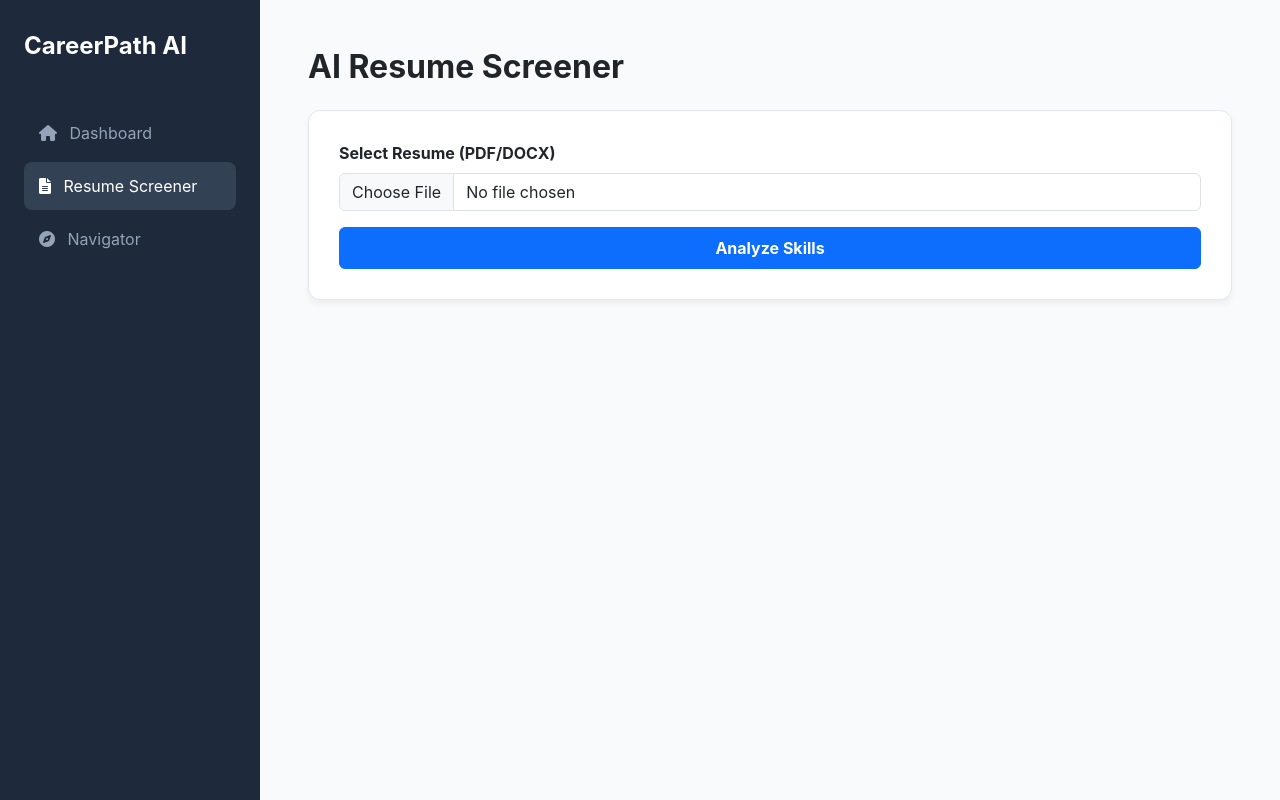
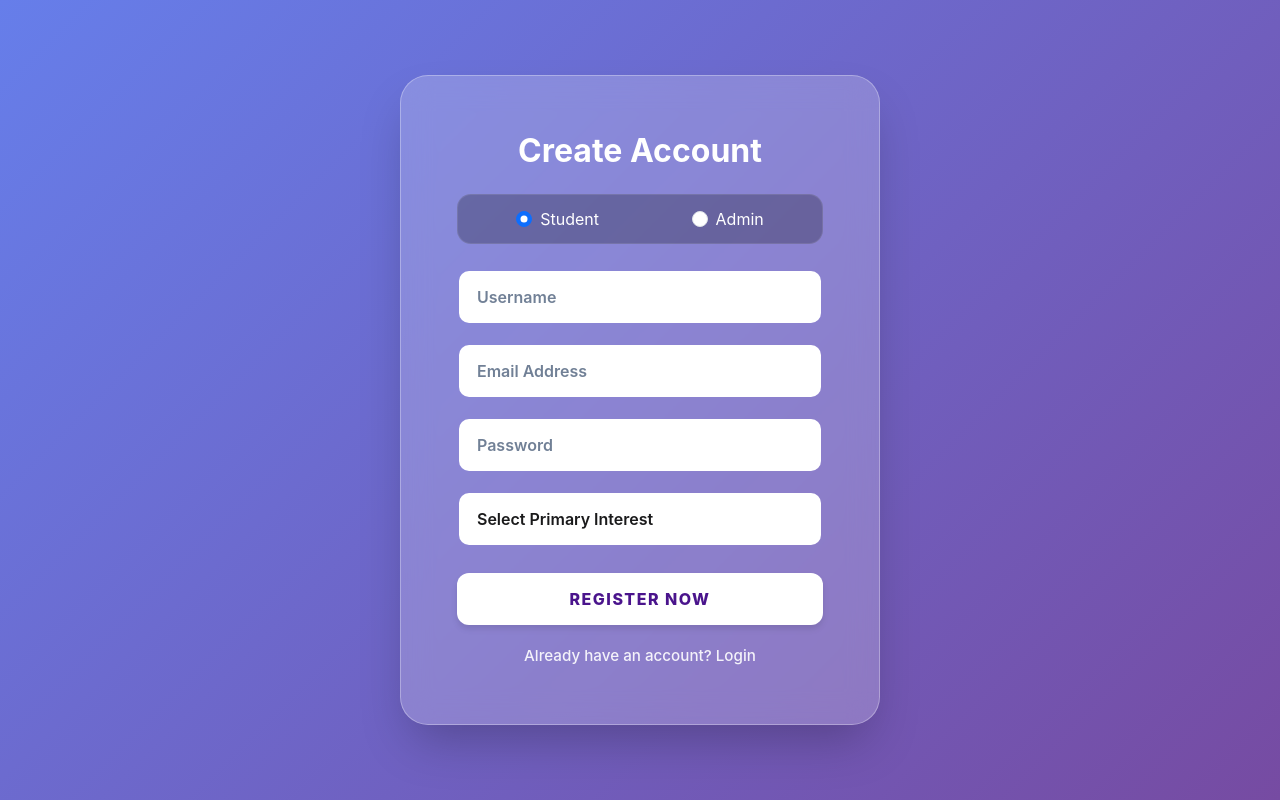
Before and after one commit to VemulaNagendraJagadeeshAnand/career_ai_project, a Flask app: page /resume_screening in a window 1280 px wide. Run offline with Flask 3, Linux system fonts and the light colour scheme; the visitor is signed in with stand-in values (Sample User, id 1); some libraries are stand-ins or nearby versions.

Commit message:
Initial commit: AI Career Intelligence System

```diff
--- a/app.py
+++ b/app.py
@@ -5,6 +5,7 @@ import certifi
 from datetime import datetime
 from flask import Flask, render_template, request, redirect, session, url_for
 from pymongo import MongoClient
+from werkzeug.security import generate_password_hash, check_password_hash
 
 # NLP & Extraction Libraries
 from sklearn.feature_extraction.text import TfidfVectorizer
@@ -12,7 +13,7 @@ from sklearn.metrics.pairwise import cosine_similarity
 from pdfminer.high_level import extract_text
 
 app = Flask(__name__)
-app.secret_key = "career_ai_jntuk_2026_project"
+app.secret_key = "career_ai_jntuk_2026_full_v7"
 
 # ---------------- DATABASE CONFIGURATION ----------------
 uri = "mongodb+srv://226m1a05a4_db_user:JagadeeshAnand@career.cjjjztp.mongodb.net/?retryWrites=true&w=majority&appName=career"
@@ -27,7 +28,7 @@ try:
 except Exception as e:
     print(f"❌ Database Connection Error: {e}")
 
-# ---------------- KNOWLEDGE BASE ----------------
+# ---------------- KNOWLEDGE BASE & ROADMAPS ----------------
 CAREERS = {
     "Data Scientist": ["python", "machine learning", "statistics", "sql", "pandas", "data visualization"],
     "Web Developer": ["html", "css", "javascript", "react", "node", "express", "mongodb"],
@@ -36,6 +37,16 @@ CAREERS = {
     "Cybersecurity Analyst": ["networking", "firewalls", "penetration testing", "wireshark", "linux"],
     "Cloud Engineer": ["aws", "azure", "docker", "kubernetes", "terraform", "cloud computing"],
     "Java Developer": ["java", "spring boot", "hibernate", "maven", "microservices", "mysql"]
+}
+
+ROADMAPS = {
+    "python": "https://www.youtube.com/results?search_query=python+tutorial",
+    "machine learning": "https://www.coursera.org/learn/machine-learning",
+    "sql": "https://www.khanacademy.org/computing/computer-programming/sql",
+    "react": "https://react.dev/learn",
+    "aws": "https://aws.amazon.com/training/digital/",
+    "docker": "https://www.docker.com/101-tutorial/",
+    "java": "https://dev.java/learn/"
 }
 
 # ---------------- CORE AI LOGIC ----------------
@@ -54,23 +65,28 @@ def extract_text_from_file(file):
     except: return ""
     return ""
 
-def get_ai_scores(text, careers_db):
+def get_ai_scores(text, target_profiles):
+    """Refined NLP Engine using TF-IDF and N-Grams"""
     text = text.lower()
-    career_names = list(careers_db.keys())
-    career_profiles = [" ".join(v) for v in careers_db.values()]
-    corpus = [text] + career_profiles
-    vec = TfidfVectorizer(stop_words='english')
+    names = list(target_profiles.keys())
+    profiles = [" ".join(v) if isinstance(v, list) else v for v in target_profiles.values()]
+
+    corpus = [text] + profiles
+    vec = TfidfVectorizer(stop_words='english', ngram_range=(1, 2))
     matrix = vec.fit_transform(corpus)
     similarity = cosine_similarity(matrix[0:1], matrix[1:])[0]
 
     results = {}
-    for i, career in enumerate(career_names):
-        matched = [word for word in careers_db[career] if word in text]
-        missing = [word for word in careers_db[career] if word not in text]
-        results[career] = {
+    for i, name in enumerate(names):
+        skills_list = target_profiles[name]
+        matched = [w for w in skills_list if w.lower() in text]
+        missing = [w for w in skills_list if w.lower() not in text]
+
+        results[name] = {
             "score": round(float(similarity[i]) * 100, 2),
             "matches": matched,
-            "missing": missing
+            "missing": missing,
+            "roadmap": {m: ROADMAPS.get(m.lower(), "#") for m in missing}
         }
     return dict(sorted(results.items(), key=lambda x: x[1]['score'], reverse=True))
 
@@ -80,86 +96,109 @@ def get_ai_scores(text, careers_db):
 def welcome():
     return render_template("welcome.html")
 
+@app.route("/register", methods=["GET", "POST"])
+def register():
+    if request.method == "POST":
+        u = request.form.get("username")
+        p = request.form.get("password")
+        hashed_pw = generate_password_hash(p)
+
+        if not students_col.find_one({"username": u}):
+            students_col.insert_one({
+                "username": u, "email": request.form.get("email"),
+                "password": hashed_pw, "role": request.form.get("role", "student"), "history": []
+            })
+            return redirect(url_for("login"))
+    return render_template("register.html")
+
 @app.route("/login", methods=["GET", "POST"])
 def login():
     if request.method == "POST":
         role_selected = request.form.get("role")
         u = request.form.get("username")
         p = request.form.get("password")
-        user = students_col.find_one({"username": u, "password": p, "role": role_selected})
+        user = students_col.find_one({"username": u, "role": role_selected})
 
-        if user:
+        if user and check_password_hash(user['password'], p):
+            session[role_selected] = u
             if role_selected == "admin":
-                session["admin"] = u
                 return redirect(url_for("admin"))
             else:
-                session["user"] = u
                 return redirect(url_for("student_dashboard"))
         else:
             return render_template("login.html", error="Invalid Credentials or Role Selection")
     return render_template("login.html")
 
-@app.route("/register", methods=["GET", "POST"])
-def register():
-    if request.method == "POST":
-        u = request.form.get("username")
-        e = request.form.get("email")
-        p = request.form.get("password")
-        i = request.form.get("interest", "Student")
-        role = request.form.get("role", "student")
-
-        if not students_col.find_one({"username": u}):
-            students_col.insert_one({
-                "username": u, "email": e, "password": p,
-                "interest": i, "role": role, "history": []
-            })
-            return redirect(url_for("login"))
-    return render_template("register.html")
-
 @app.route("/dashboard")
 def student_dashboard():
-    if "user" not in session: return redirect(url_for("login"))
-    user_data = students_col.find_one({"username": session["user"]})
-    return render_template("student_dashboard.html", user=user_data, history=user_data.get("history", []))
+    if "student" not in session:
+        return redirect(url_for("login"))
+
+    user_data = students_col.find_one({"username": session["student"]})
+    history = user_data.get("history", [])
+
+    recommendation = None
+    level = "Novice"
+    if history:
+        latest = history[-1]
+        score = latest.get("ats", 0)
+
+        if score > 80: level = "Platinum (Job-Ready)"
+        elif score > 60: level = "Gold"
+        elif score > 30: level = "Silver"
+
+        missing = latest.get("missing", [])
+        if missing:
+            recommendation = {"skill": missing[0], "link": ROADMAPS.get(missing[0].lower(), "#")}
+
+    return render_template("student_dashboard.html", user=user_data, history=history, recommendation=recommendation, level=level)
 
 @app.route("/resume_screening", methods=["GET", "POST"])
 def resume_screening():
-    if "user" not in session and "admin" not in session:
-        return redirect(url_for("login"))
+    if "student" not in session: return redirect(url_for("login"))
     result = None
     if request.method == "POST":
         file = request.files.get("resume")
-        if file and file.filename != "":
-            text = extract_text_from_file(file)
-            if text:
-                scores_data = get_ai_scores(text, CAREERS)
-                career_match, data = list(scores_data.items())[0]
-                ats_score = min(100, (data['score'] * 0.80) + 20)
+        text = extract_text_from_file(file)
+        if text:
+            scores_data = get_ai_scores(text, CAREERS)
+            career_match, data = list(scores_data.items())[0]
 
-                result = {
-                    "career": career_match,
-                    "ats_score": round(ats_score, 2),
-                    "matches": data['matches'],
-                    "missing": data['missing']
-                }
+            result = {
+                "career": career_match, "ats_score": data['score'],
+                "matches": data['matches'], "missing": data['missing'],
+                "roadmap": data['roadmap']
+            }
 
-                if "user" in session:
-                    students_col.update_one(
-                        {"username": session["user"]},
-                        {"$push": {"history": {"career": career_match, "ats": round(ats_score, 2), "timestamp": datetime.now().strftime("%Y-%m-%d")}} }
-                    )
+            students_col.update_one({"username": session["student"]}, {"$push": {"history": {
+                "career": career_match, "ats": data['score'], "missing": data['missing'],
+                "timestamp": datetime.now().strftime("%Y-%m-%d")
+            }}})
     return render_template("resume_screening.html", result=result)
 
 @app.route("/career_guidance", methods=["GET", "POST"])
 def career_guidance():
-    if "user" not in session and "admin" not in session:
-        return redirect(url_for("login"))
+    if "student" not in session: return redirect(url_for("login"))
     result = None
     if request.method == "POST":
         skills = request.form.get("skills", "")
         if skills:
             result = get_ai_scores(skills, CAREERS)
     return render_template("career_guidance.html", result=result)
+
+@app.route("/custom_match", methods=["GET", "POST"])
+def custom_match():
+    if "student" not in session: return redirect(url_for("login"))
+    result = None
+    if request.method == "POST":
+        jd_text = request.form.get("jd_text")
+        file = request.files.get("resume")
+        resume_text = extract_text_from_file(file)
+        if resume_text and jd_text:
+            custom_profile = {"Custom Target": jd_text}
+            scores = get_ai_scores(resume_text, custom_profile)
+            result = list(scores.values())[0]
+    return render_template("custom_match.html", result=result)
 
 @app.route("/admin_bulk_screen", methods=["GET", "POST"])
 def admin_bulk_screen():
@@ -168,17 +207,11 @@ def admin_bulk_screen():
     if request.method == "POST":
         files = request.files.getlist("resumes")
         for file in files:
-            if file and file.filename != "":
-                text = extract_text_from_file(file)
-                if text:
-                    scores_data = get_ai_scores(text, CAREERS)
-                    career_match, data = list(scores_data.items())[0]
-                    ats_score = min(100, (data['score'] * 0.80) + 20)
-                    results.append({
-                        "filename": file.filename,
-                        "career": career_match,
-                        "ats_score": round(ats_score, 2)
-                    })
+            text = extract_text_from_file(file)
+            if text:
+                scores_data = get_ai_scores(text, CAREERS)
+                career_match, data = list(scores_data.items())[0]
+                results.append({"filename": file.filename, "career": career_match, "ats_score": data['score']})
         results = sorted(results, key=lambda x: x['ats_score'], reverse=True)
     return render_template("admin_bulk.html", results=results)
 
@@ -186,17 +219,15 @@ def admin_bulk_screen():
 def admin():
     if "admin" not in session: return redirect(url_for("login"))
     all_users = list(students_col.find())
-
-    # CALCULATE DISTRIBUTION
     career_dist = {c: 0 for c in CAREERS.keys()}
     total_screenings = 0
+
     for u in all_users:
         hist = u.get('history', [])
         total_screenings += len(hist)
         for e in hist:
-            career_name = e.get('career')
-            if career_name in career_dist:
-                career_dist[career_name] += 1
+            c = e.get('career')
+            if c in career_dist: career_dist[c] += 1
 
     top_career = max(career_dist, key=career_dist.get) if total_screenings > 0 else "No Data"
 
@@ -207,11 +238,6 @@ def admin():
         career_values=list(career_dist.values()),
         top_career=top_career)
 
-@app.route("/fix_database_roles")
-def fix_database_roles():
-    result = students_col.update_many({"role": {"$exists": False}}, {"$set": {"role": "student"}})
-    return f"Updated {result.modified_count} users to 'student' role!"
-
 @app.route("/logout")
 def logout():
     session.clear()
--- a/templates/resume_screening.html
+++ b/templates/resume_screening.html
@@ -3,113 +3,177 @@
 
 <head>
     <meta charset="UTF-8">
-    <title>Resume Screener | CareerPath AI</title>
-    <link href="https://cdn.jsdelivr.net/npm/bootstrap@5.3.0/dist/css/bootstrap.min.css" rel="stylesheet">
+    <meta name="viewport" content="width=device-width, initial-scale=1.0">
+    <title>Create Account | CareerPath AI</title>
+    <link rel="stylesheet" href="https://cdnjs.cloudflare.com/ajax/libs/bootstrap/5.3.0/css/bootstrap.min.css">
     <link rel="stylesheet" href="https://cdnjs.cloudflare.com/ajax/libs/font-awesome/6.0.0/css/all.min.css">
+
     <style>
-        body {
-            background: #f8fafc;
-            font-family: 'Inter', sans-serif;
-            display: flex;
+         :root {
+            --primary-gradient: linear-gradient(135deg, #667eea 0%, #764ba2 100%);
+            --glass-bg: rgba(255, 255, 255, 0.2);
+            --input-white: #ffffff;
+            --text-dark: #1a1a1b;
         }
 
-        .sidebar {
-            width: 260px;
+        body {
+            background: var(--primary-gradient);
             height: 100vh;
-            background: #1e293b;
-            position: fixed;
-            padding: 2rem 1.5rem;
+            display: flex;
+            align-items: center;
+            justify-content: center;
+            font-family: 'Inter', system-ui, -apple-system, sans-serif;
+            margin: 0;
         }
 
-        .nav-link-student {
-            color: #94a3b8;
-            padding: 12px 15px;
-            border-radius: 8px;
-            display: block;
-            text-decoration: none;
-            margin-bottom: 5px;
+        .registration-card {
+            background: var(--glass-bg);
+            backdrop-filter: blur(15px);
+            -webkit-backdrop-filter: blur(15px);
+            border: 1px solid rgba(255, 255, 255, 0.3);
+            border-radius: 28px;
+            padding: 3.5rem;
+            width: 100%;
+            max-width: 480px;
+            box-shadow: 0 25px 50px -12px rgba(0, 0, 0, 0.25);
+            color: white;
+            text-align: center;
         }
 
-        .nav-link-student.active {
-            background: #334155;
-            color: white;
+        .role-selector {
+            background: rgba(0, 0, 0, 0.25);
+            border-radius: 14px;
+            padding: 12px;
+            margin-bottom: 25px;
+            display: flex;
+            justify-content: space-around;
+            border: 1px solid rgba(255, 255, 255, 0.1);
+        }
+        /* HEAVYWEIGHT CSS FOR INPUT VISIBILITY */
+
+        .form-control {
+            background-color: var(--input-white) !important;
+            border: 2px solid transparent !important;
+            border-radius: 12px !important;
+            padding: 14px 18px !important;
+            margin-bottom: 18px !important;
+            /* FORCED DARK TEXT COLORS */
+            color: var(--text-dark) !important;
+            -webkit-text-fill-color: var(--text-dark) !important;
+            font-weight: 600 !important;
+            font-size: 1rem !important;
         }
 
-        .main-content {
-            margin-left: 260px;
-            width: 100%;
-            padding: 3rem;
+        .form-control:focus {
+            box-shadow: 0 0 0 4px rgba(255, 255, 255, 0.3);
+            border-color: #ffffff !important;
         }
 
-        .card {
-            background: white;
-            border: 1px solid #e2e8f0;
-            border-radius: 12px;
-            padding: 30px;
-            box-shadow: 0 4px 6px rgba(0, 0, 0, 0.05);
+        .form-control::placeholder {
+            color: #718096 !important;
+            -webkit-text-fill-color: #718096 !important;
+            opacity: 1 !important;
         }
 
-        .skill-badge {
-            padding: 5px 12px;
-            border-radius: 6px;
-            font-size: 0.8rem;
-            font-weight: 600;
-            margin: 3px;
-            display: inline-block;
+        .btn-register {
+            background: #ffffff;
+            color: #4a148c;
+            font-weight: 800;
+            border: none;
+            border-radius: 12px;
+            padding: 14px;
+            width: 100%;
+            transition: all 0.3s cubic-bezier(0.4, 0, 0.2, 1);
+            text-transform: uppercase;
+            letter-spacing: 1.5px;
+            box-shadow: 0 4px 6px rgba(0, 0, 0, 0.1);
         }
 
-        .match {
-            background: #dcfce7;
-            color: #166534;
-            border: 1px solid #bbf7d0;
+        .btn-register:hover {
+            transform: translateY(-2px);
+            background: #f8f9fa;
+            box-shadow: 0 10px 15px rgba(0, 0, 0, 0.2);
         }
 
-        .miss {
-            background: #fef9c3;
-            color: #854d0e;
-            border: 1px solid #fef08a;
+        .login-link {
+            color: rgba(255, 255, 255, 0.9);
+            text-decoration: none;
+            font-size: 0.95rem;
+            margin-top: 20px;
+            display: block;
+            font-weight: 500;
+        }
+
+        .login-link:hover {
+            color: #ffffff;
+            text-decoration: underline;
+        }
+        /* Adaptive UI Transition */
+
+        #interestSection {
+            transition: all 0.3s ease-in-out;
+            max-height: 100px;
+            opacity: 1;
         }
     </style>
 </head>
 
 <body>
-    <div class="sidebar">
-        <h4 class="text-white fw-bold mb-5">CareerPath AI</h4>
-        <nav>
-            <a href="{{ url_for('student_dashboard') }}" class="nav-link-student"><i class="fas fa-home me-2"></i> Dashboard</a>
-            <a href="{{ url_for('resume_screening') }}" class="nav-link-student active"><i class="fas fa-file-alt me-2"></i> Resume Screener</a>
-            <a href="{{ url_for('career_guidance') }}" class="nav-link-student"><i class="fas fa-compass me-2"></i> Navigator</a>
-        </nav>
-    </div>
-    <div class="main-content">
-        <h2 class="fw-bold mb-4">AI Resume Screener</h2>
-        <div class="card">
-            <form action="{{ url_for('resume_screening') }}" method="POST" enctype="multipart/form-data">
-                <label class="form-label fw-bold">Select Resume (PDF/DOCX)</label>
-                <input type="file" name="resume" class="form-control mb-3" required>
-                <button type="submit" class="btn btn-primary w-100 py-2 fw-bold">Analyze Skills</button>
-            </form>
 
-            {% if result %}
-            <div class="mt-5 pt-4 border-top">
-                <div class="d-flex justify-content-between">
-                    <h4>Best Match: <strong>{{ result.career }}</strong></h4>
-                    <h3 class="text-primary">{{ result.ats_score }}%</h3>
+    <div class="registration-card">
+        <h2 class="fw-bold mb-4">Create Account</h2>
+
+        <form action="{{ url_for('register') }}" method="POST">
+            <div class="role-selector">
+                <div class="form-check form-check-inline m-0">
+                    <input class="form-check-input" type="radio" name="role" id="studentRole" value="student" checked onchange="handleRoleChange()">
+                    <label class="form-check-label" for="studentRole">Student</label>
                 </div>
-                <div class="row mt-4">
-                    <div class="col-md-6">
-                        <h6 class="text-success fw-bold small">MATCHED SKILLS</h6>
-                        {% for m in result.matches %} <span class="skill-badge match">{{ m }}</span> {% endfor %}
-                    </div>
-                    <div class="col-md-6">
-                        <h6 class="text-warning fw-bold small">MISSING SKILLS</h6>
-                        {% for mis in result.missing %} <span class="skill-badge miss">{{ mis }}</span> {% endfor %}
-                    </div>
+                <div class="form-check form-check-inline m-0">
+                    <input class="form-check-input" type="radio" name="role" id="adminRole" value="admin" onchange="handleRoleChange()">
+                    <label class="form-check-label" for="adminRole">Admin</label>
                 </div>
             </div>
-            {% endif %}
-        </div>
+
+            <input type="text" name="username" class="form-control" placeholder="Username" required autocomplete="off">
+            <input type="email" name="email" class="form-control" placeholder="Email Address" required autocomplete="off">
+
+            <input type="password" name="password" class="form-control" placeholder="Password" required>
+
+            <div id="interestSection">
+                <select name="interest" class="form-control">
+                    <option value="" disabled selected>Select Primary Interest</option>
+                    <option value="Java Developer">Java Developer</option>
+                    <option value="Data Scientist">Data Scientist</option>
+                    <option value="Web Developer">Web Developer</option>
+                    <option value="AI Engineer">AI Engineer</option>
+                    <option value="Cloud Engineer">Cloud Engineer</option>
+                </select>
+            </div>
+
+            <button type="submit" class="btn-register mt-2">Register Now</button>
+
+            <a href="{{ url_for('login') }}" class="login-link">Already have an account? Login</a>
+        </form>
     </div>
+
+    <script>
+        function handleRoleChange() {
+            const interestSection = document.getElementById('interestSection');
+            const isAdmin = document.getElementById('adminRole').checked;
+
+            if (isAdmin) {
+                interestSection.style.display = 'none';
+                // Reset select value when hidden
+                interestSection.querySelector('select').selectedIndex = 0;
+            } else {
+                interestSection.style.display = 'block';
+            }
+        }
+
+        // Initial check on load
+        window.onload = handleRoleChange;
+    </script>
 </body>
 
 </html>
```
Also changed, not shown: templates/admin.html (+96 -112 lines).
